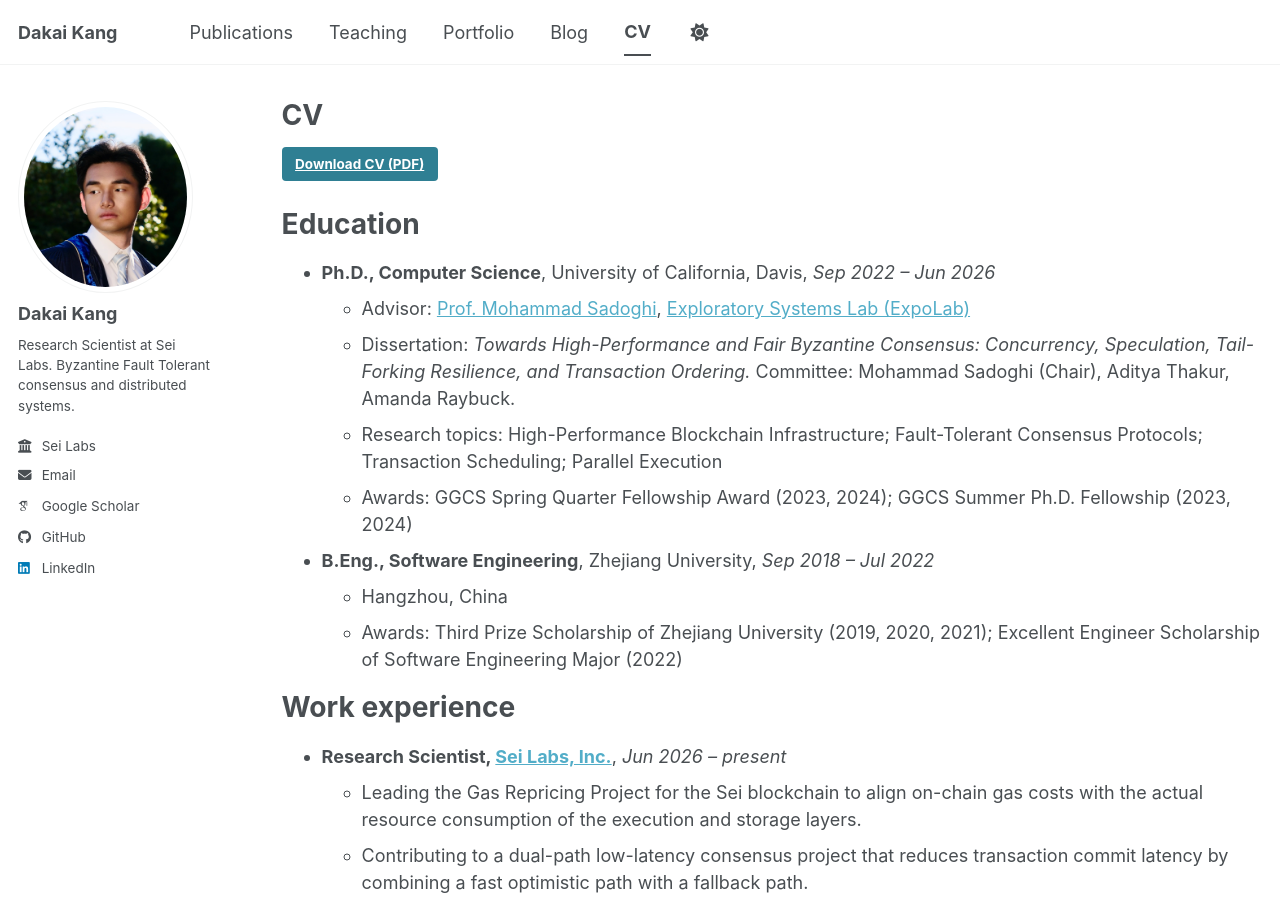
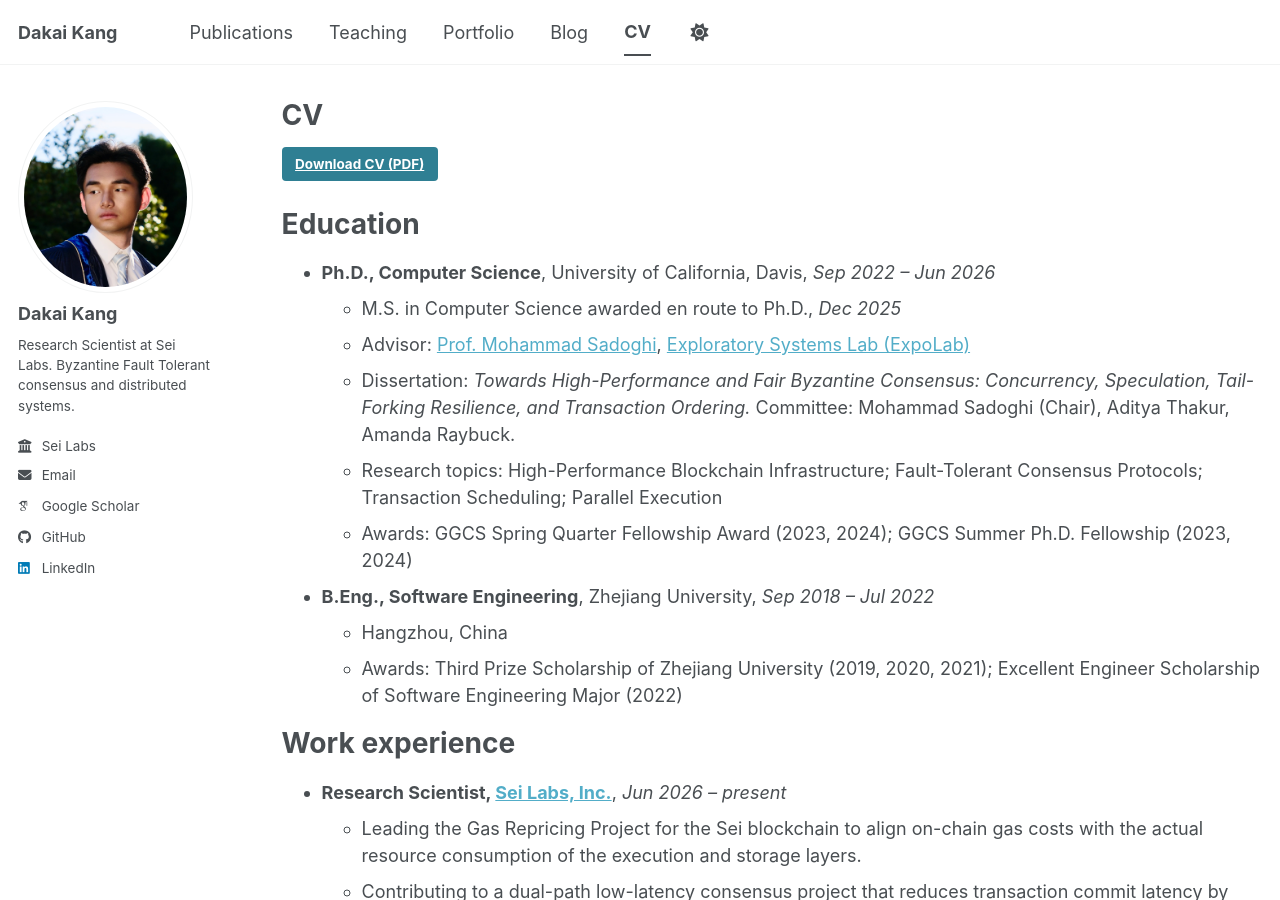
Before and after one commit to DakaiKang/dakaikang.github.io, a Jekyll site: the page built from _pages/cv.md, in a window 1280 px wide and 900 px high. Built offline with Jekyll 4.4.1, drawn with Linux system fonts in a browser that asks for light colours; some web fonts are replaced; a script bundle is joined from its source files by our own code; library files that are not in the unit come from our copies.

Commit message:
CV: note the M.S. awarded date under the UC Davis Ph.D. entry
Add "M.S. awarded Dec 2025, en route to Ph.D." next to the Ph.D.
subhead on the CV PDF, and as a sub-bullet on the website CV page.

Co-Authored-By: Claude Opus 4.7 (1M context) <noreply@anthropic.com>

```diff
--- a/_pages/cv.md
+++ b/_pages/cv.md
@@ -14,6 +14,7 @@ redirect_from:
 Education
 ======
 * **Ph.D., Computer Science**, University of California, Davis, *Sep 2022 – Jun 2026*
+  * M.S. in Computer Science awarded en route to Ph.D., *Dec 2025*
   * Advisor: [Prof. Mohammad Sadoghi](mailto:msadoghi@ucdavis.edu), [Exploratory Systems Lab (ExpoLab)](https://expolab.org)
   * Dissertation: *Towards High-Performance and Fair Byzantine Consensus: Concurrency, Speculation, Tail-Forking Resilience, and Transaction Ordering.* Committee: Mohammad Sadoghi (Chair), Aditya Thakur, Amanda Raybuck.
   * Research topics: High-Performance Blockchain Infrastructure; Fault-Tolerant Consensus Protocols; Transaction Scheduling; Parallel Execution
```
Also changed, not shown: 1 other file.
